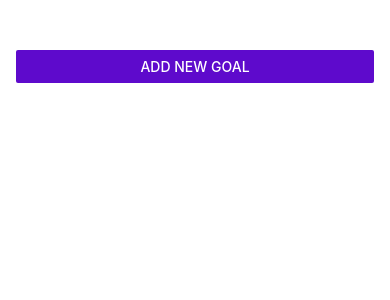
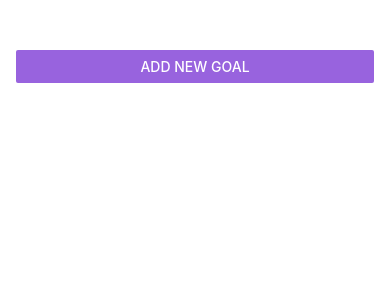
Before and after one commit to Parksolmi/React-Native, a React Native app in the folder ToDoApp/: screen / in a window 390 px wide. Shown: the top 300 px of the page. Built offline with nearby package versions, Linux system fonts and the light colour scheme.

Commit message:
style: 앱 테마 색상 변경

```diff
--- a/ToDoApp/App.js
+++ b/ToDoApp/App.js
@@ -1,12 +1,11 @@
-import { StatusBar } from 'expo-status-bar';
 import { useState } from 'react';
 import {
   StyleSheet,
   View,
   FlatList,
   Button,
-  Pressable,
 } from 'react-native';
+import { StatusBar } from 'expo-status-bar';
 import GoalInput from './components/GoalInput';
 import GoalItem from './components/GoalItem';
 
@@ -24,7 +23,7 @@ export default function App() {
   function addGoalHandler(enteredGoalText) {
     setCourseGoals(currentCourseGoals => [
       ...currentCourseGoals,
-      {text: enteredGoalText, id: Math.random().toString(),}]);
+      { text: enteredGoalText, id: Math.random().toString(), }]);
     endAddGoalHandler();
   }
 
@@ -35,9 +34,10 @@ export default function App() {
   }
 
   return (
-
+    <>
+      <StatusBar style='light' />
       <View style={styles.appContainer}>
-      <Button title="Add New Goal" color="#5e0acc" onPress={startAddGoalHandler} />
+        <Button title="Add New Goal" color="#9863de" onPress={startAddGoalHandler} />
         <GoalInput
           visible={modalIsVisible}
           onAddGoal={addGoalHandler}
@@ -62,6 +62,8 @@ export default function App() {
           />
         </View>
       </View>
+    </>
+
   );
 }
 
--- a/ToDoApp/app.json
+++ b/ToDoApp/app.json
@@ -6,6 +6,7 @@
     "orientation": "portrait",
     "icon": "./assets/icon.png",
     "userInterfaceStyle": "light",
+    "backgroundColor": "#1e085a",
     "splash": {
       "image": "./assets/splash.png",
       "resizeMode": "contain",
```
Lines whose indentation alone changed are shown as unchanged.
